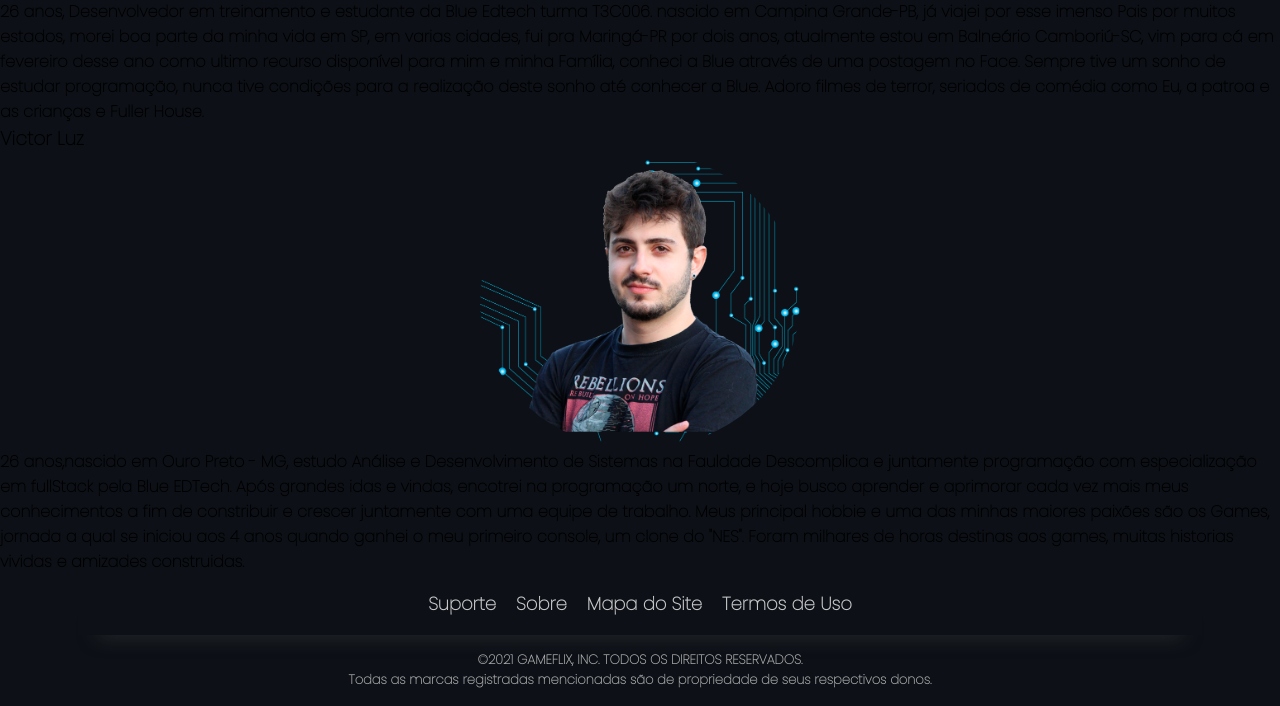
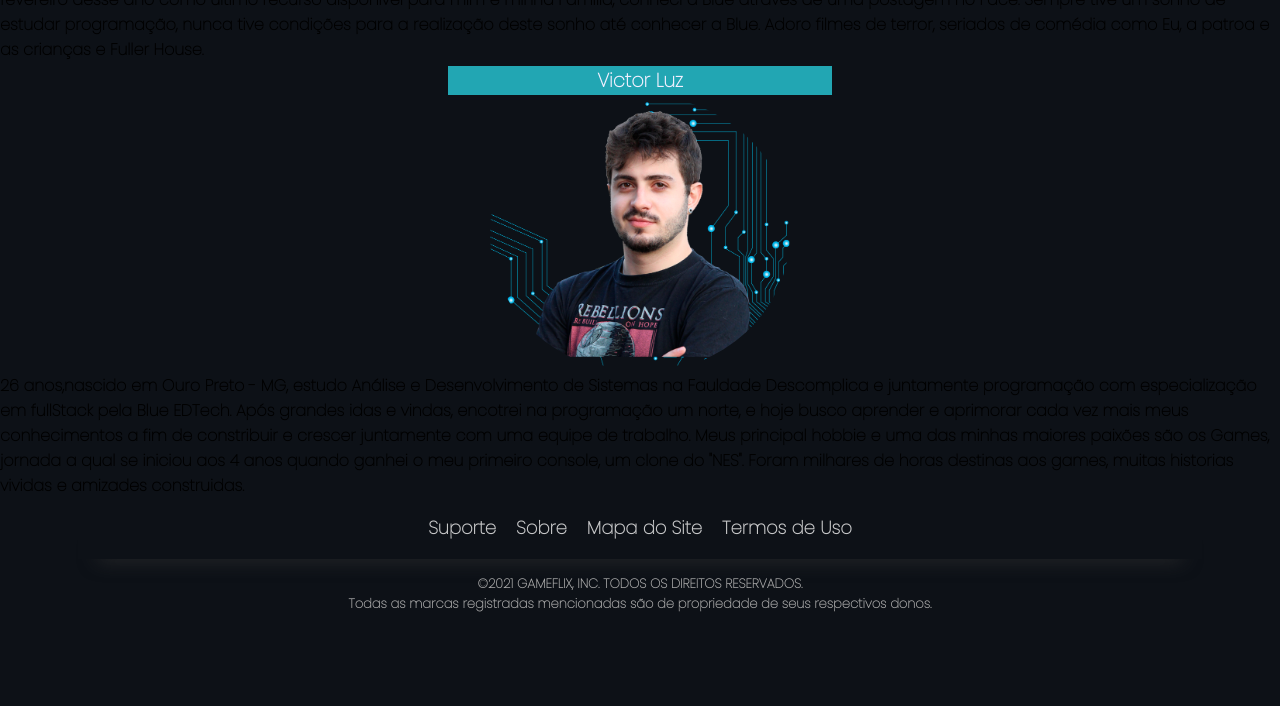
Before and after one commit to vitinop/projeto-gameflix-blue, a Flask app: page /about in a window 1280 px wide. Shown: the part 1832-2538 px from the top of the page. After the commit the page ends 2444 px from the top, so only its background shows below. Run offline with Flask 2, Linux system fonts and the light colour scheme.

Commit message:
updates-aboute-styles

```diff
--- a/static/css/styles.css
+++ b/static/css/styles.css
@@ -462,32 +462,44 @@ textarea {
 }
 
 .titulos{
-  display: flex;
-  flex-direction: column;
+  display:flex;
+  justify-content:center;
   align-items: center;
   background-color: #fa0101;
-  font-size: 3vw;
+  font-size: 2vw;
   font-weight: 600;
   color:#F1F1F2;
+
 }
+
+/* #about{
+  display:flex;
+  flex-wrap: wrap;
+  justify-items:center;
+
+} */
 
 
 .equipe{
   display: flex;
   flex-direction: column;
   align-items: center;
-  background-color: #04AA6D;
+  background-color: transparent;
   font-size: 1.5vw;
   font-weight: 600;
-  color:#F1F1F2;
+  color:#f2f0ff;
+  background-color:#22a6b3;
+  margin-top: 4px;
+  margin-right: 35%;
+  margin-left: 35%;
 
+  /* border-radius: 90%; */
 }
 
 
 .imgs-perfil img{
-  width: 25%;
+  width: 300px;
   border-radius: 50%;
-
 }
 
 .imgs-perfil{
--- a/templates/about.html
+++ b/templates/about.html
@@ -18,6 +18,7 @@
   <div id="nav"></div>
 
   <!--MAIN CONTENT-->
+  <section id="about">
   <div>
     <h1 id="titulo-about">O Projeto</h1>
   </div>
@@ -39,6 +40,7 @@
 
   <div class="equipeDiscricao">
     <h1 class="titulos">Membros da Equipe</h1>
+
     <h3 class="equipe">Dorival Ramos </h3>
 
     <div class="imgs-perfil">
@@ -52,17 +54,10 @@
       e sempre tive a curiosidade de saber como funcionava a tecnologia usada por de trás da tela e do teclado,
       assim que eu pude começar estudar por conta, eu fui atrás de cursos voltados a TI , desde Montagem e Manutenção
       de Micros passei por redes e atualmente estou estudando na BlueEdTech e penso em me especializar no Back-End.
-          Estou gostando muito de escrever em Python, Criar e Configurar Banco de Dados
-
-
-
-
-
-
-
+          Estou gostando muito de escrever em Python, Criar e Configurar Banco de Dados.
 
     </p>
-
+  <div>
     <h3 class="equipe">Guilherme Benvenuto </h3>
     <div class="imgs-perfil">
       <img src="../static/img/Equipe/Guilherme.png">
@@ -91,26 +86,16 @@
           atuando com grande comprometimento visando bons resultados para a empresa.</li>
       </ul>
     </p>
-
-    <h3>Raphael Gonçalves</h3>
+  </div>
+    <h3 class="equipe">Raphael Gonçalves</h3>
     <div class="imgs-perfil">
       <img src="../static/img/Equipe/Raphael.png">
     </div>
 
     <p>
-
-
-
-
-
       texto Raphael
-
-
-
-
-
     </p>
-    <h3>Horlan Kelwyn</h3>
+    <h3 class="equipe">Horlan Kelwyn</h3>
     <div class="imgs-perfil">
       <img src="../static/img/Equipe/Horlan.png">
     </div>
@@ -127,7 +112,7 @@
 
     </p>
 
-    <h3>Victor Luz</h3>
+    <h3 class="equipe">Victor Luz</h3>
     <div class="imgs-perfil">
       <img src="../static/img/Equipe/victor-edit.png">
     </div>
@@ -146,7 +131,7 @@
     </p>
 
   </div>
-
+  </section>
   <!--FOOTER CONTENT-->
   <div id="foot"></div>
 
```
